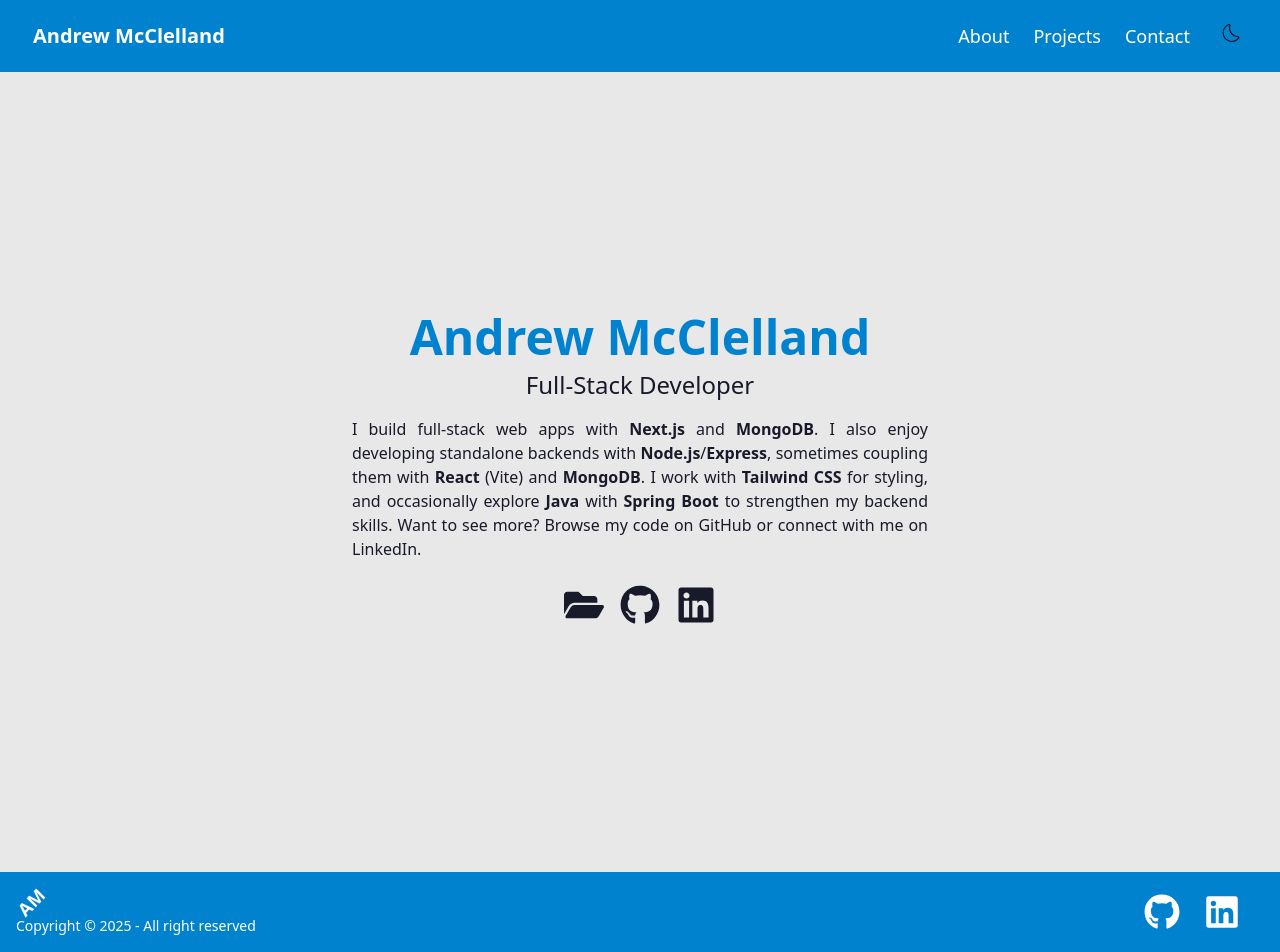
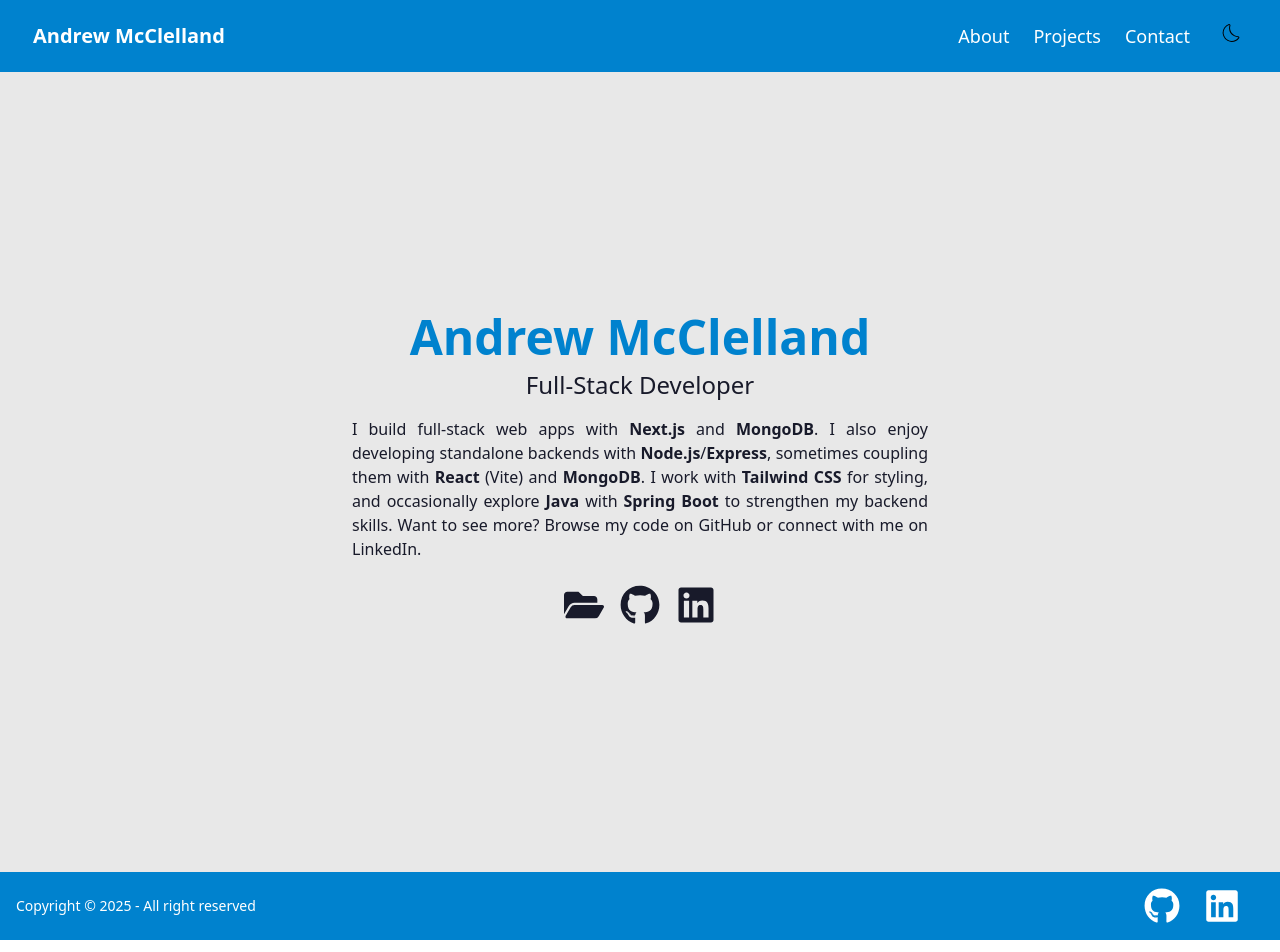
Before and after one commit to aejmcclelland/portfolio, a Next.js app: page / in a window 1280 px wide. Built offline with nearby package versions, Linux system fonts and the light colour scheme; no server answers.

Commit message:
removed unecessary logo on footer

```diff
--- a/src/components/Footer.tsx
+++ b/src/components/Footer.tsx
@@ -7,9 +7,6 @@ export default function Footer() {
 		<footer className='footer sm:footer-horizontal bg-primary text-neutral-content items-center p-4 mt-auto'>
 			<div className='w-full flex justify-between items-center flex-wrap sm:flex-nowrap'>
 				<aside className='grid-flow-col items-center'>
-					<span className='text-lg font-bold tracking-wide -rotate-45 inline-block'>
-						AM
-					</span>
 					<p>Copyright © {new Date().getFullYear()} - All right reserved</p>
 				</aside>
 				<nav className='flex gap-6 pr-6 md:place-self-center md:justify-self-end'>
```
